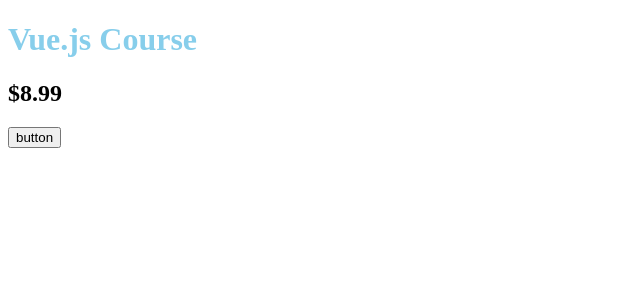
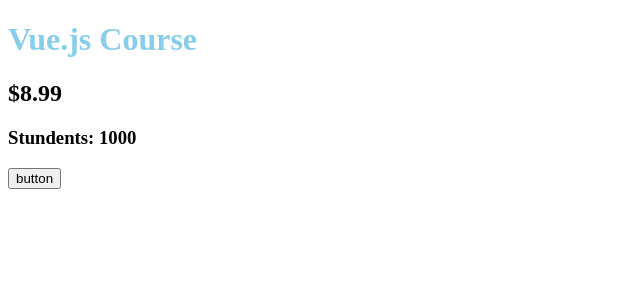
Before and after one commit to linkalls/vue-lesson, a Vue app: page / in a window 1280 px wide. Shown: the top 300 px of the page, without its empty margins (0-640 px from the left). Built offline with nearby package versions, Linux system fonts and the light colour scheme.

Commit message:
これじゃ二度手間

```diff
--- a/src/App.vue
+++ b/src/App.vue
@@ -1,20 +1,29 @@
 <script setup>
-import {ref} from "vue" //* refは関数 使うときはデータをオブジェクトにする必要がある
+import { ref } from "vue" //* refは関数 使うときはデータをオブジェクトにする必要がある
 const title = "Vue.js Course"
 let price = ref(9.99) //* refに理アクティビティにしたいものを渡す
 //* refが返す複雑なオブジェクトはrefオブジェクトっていう名前
-console.log(price.value)  //* .valueっていうプロパティがある
-const increment = () =>{
+// console.log(price.value) //* .valueっていうプロパティがある
+const increment = () => {
   price.value += 1
-console.log(price)
+  // console.log(price)
 }
+
+const info = ref({
+  students: 1000,
+  rating: 4
+})
+console.log(info.value.students)
 </script>
 
 <template>
   <h1>{{ title }}</h1>
-   <h2>${{ price -1 }}</h2>
-   <!--普通にjsの式を入れられて結果が表示される ejsとかと一緒 -->
-   <button @click="increment">button</button> <!-- @イベント名="関数名"でイベント時に実行される -->
+  <h2>${{ price - 1 }}</h2>
+  <!-- こっちは.valueをつけちゃだめ 自動的にref objectかどうかをチェックしてるから -->
+  <!--普通にjsの式を入れられて結果が表示される ejsとかと一緒 -->
+  <h3>Stundents: {{ info.students }}</h3>
+  <button @click="increment">button</button>
+  <!-- @イベント名="関数名"でイベント時に実行される -->
 </template>
 
 <style>
```
